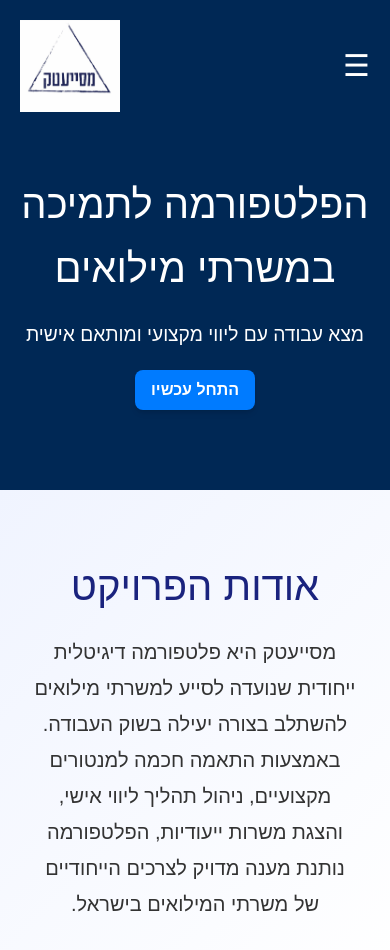
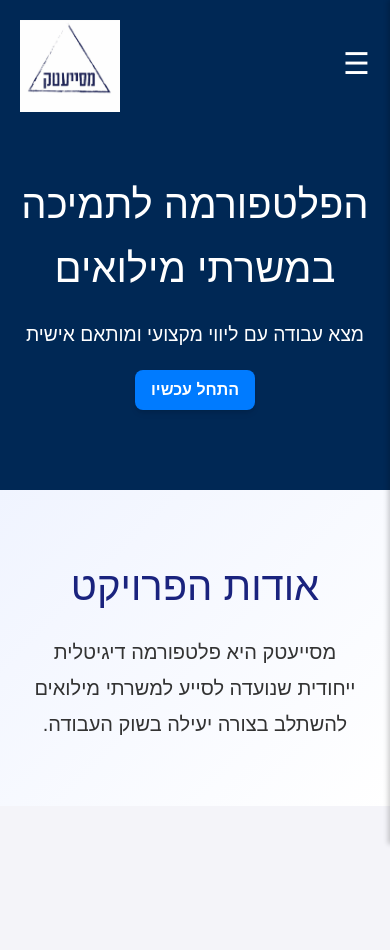
Before and after one commit to yehuda121/mesayaatech-frontend, a Next.js app: page / in a window 390 px wide. Shown: the top 950 px of the page. After the commit the page ends 844 px from the top, so only its background shows below. Built offline with nearby package versions, Linux system fonts and the light colour scheme.

Commit message:
Fix sidebar behavior: always visible on large screens, hamburger menu on small screens. Adjust CSS and layout for responsive landing page.

```diff
--- a/src/app/LandingPage.css
+++ b/src/app/LandingPage.css
@@ -1,4 +1,4 @@
-/* General Reset */
+/* Reset כללי */
 body, h1, h2, h3, p, a, button {
   margin: 0;
   padding: 0;
@@ -14,6 +14,7 @@ body, h1, h2, h3, p, a, button {
   text-align: right;
 }
 
+/* טקסט שמאלי לפי צורך */
 .text-ltr {
   direction: ltr;
   text-align: left;
@@ -27,6 +28,7 @@ body, h1, h2, h3, p, a, button {
   text-align: center;
 }
 
+/* Navbar */
 .navbar {
   display: flex;
   justify-content: space-between;
@@ -35,51 +37,25 @@ body, h1, h2, h3, p, a, button {
   position: relative;
 }
 
+/* לוגו */
 .logo-image {
   width: 100px;
   height: auto;
 }
 
-  /* כפתור המבורגר */
-  .menu-icon {
+/* אייקונים (☰ ✖) */
+.menu-icons {
+  display: none;
+}
+
+.menu-icon, .close-icon {
   font-size: 30px;
   cursor: pointer;
   user-select: none;
-    z-index: 2100;
+  color: white;
 }
 
-  /* תפריט נפתח */
-  .dropdown-menu {
-    position: absolute;
-    top: 70px;
-    right: 20px;
-    background-color: white;
-    border: 1px solid #ddd;
-    box-shadow: 0 5px 15px rgba(0,0,0,0.1);
-    z-index: 1000;
-    padding: 10px;
-    display: flex;
-    flex-direction: column;
-    gap: 10px;
-    opacity: 0;
-    transform: translateY(-10px);
-    pointer-events: none;
-    transition: all 0.3s ease-in-out;
-  }
-
-  .dropdown-menu.open {
-    opacity: 1;
-    transform: translateY(0);
-    pointer-events: auto;
-  }
-
-  .dropdown-menu.closed {
-    opacity: 0;
-    transform: translateY(-10px);
-    pointer-events: none;
-  }
-
-  /* כפתורים */
+/* כפתור כללי */
 .Button {
   background-color: #00509e;
   color: #fff;
@@ -93,6 +69,24 @@ body, h1, h2, h3, p, a, button {
 
 .Button:hover {
   background-color: #003f7d;
+}
+
+/* סיידבר */
+.sidebar {
+  position: fixed;
+  top: 0;
+  right: 0;
+  width: 250px;
+  height: 100%;
+  background-color: #00499c;
+  box-shadow: -2px 0 5px rgba(0,0,0,0.2);
+  padding: 20px;
+  display: flex;
+  flex-direction: column;
+  gap: 15px;
+  transition: transform 0.3s ease-in-out;
+  z-index: 2000;
+  transform: translateX(0); /* תמיד פתוח במסך גדול */
 }
 
 /* Hero Section */
@@ -114,38 +108,25 @@ body, h1, h2, h3, p, a, button {
 }
 
 /* About Section */
-  .about {
-    padding: 40px 20px;
+.aboutSection {
+  padding: 4rem 2rem;
+  background: linear-gradient(135deg, #f0f4ff, #ffffff);
   text-align: center;
+  direction: rtl;
 }
 
-  .about h2 {
-    font-size: 2em;
-    color: #002855;
-    margin-bottom: 20px;
+.aboutSection h2 {
+  font-size: 2.5rem;
+  color: #1a237e;
+  margin-bottom: 1rem;
 }
 
-  .about p {
-    font-size: 1.2em;
-    color: #333;
-  }
-
-  /* Signup Section */
-  .signup {
-    padding: 40px 20px;
-    text-align: center;
-    background-color: #f4f4f9;
-  }
-
-  .signup h2 {
-    font-size: 2em;
-    color: #002855;
-    margin-bottom: 20px;
-  }
-
-  .signup p {
-    font-size: 1.2em;
-    margin-bottom: 20px;
+.aboutSection p {
+  font-size: 1.25rem;
+  line-height: 1.8;
+  max-width: 800px;
+  margin: 0 auto;
+  color: #333333;
 }
 
 /* Footer */
@@ -185,64 +166,22 @@ body, h1, h2, h3, p, a, button {
   opacity: 1;
 }
 
+/* מדיה קווארי למסכים קטנים */
+@media (max-width: 768px) {
+  .menu-icons {
+    display: block;
+    position: absolute;
+    top: 20px;
+    right: 20px;
+    z-index: 2200;
+  }
+
+  /* הסיידבר סגור ברירת מחדל במסכים קטנים */
   .sidebar {
-    position: fixed;
-    margin-top: 20px;
-    top: 0;
-    right: -260px;
-    width: 250px;
-    height: 100%;
-    background-color: #00499c;
-    box-shadow: -2px 0 5px rgba(0,0,0,0.2);
-    padding: 20px;
-    display: flex;
-    flex-direction: column;
-    gap: 15px;
-    transition: right 0.3s ease-in-out;
-    z-index: 2000;
+    transform: translateX(100%);
   }
 
   .sidebar.open {
-    right: 0;
-  }
-  /* כפתור איקס בתוך הסיידבר */
-.close-icon {
-    font-size: 26px;
-    align-self: flex-end;
-    cursor: pointer;
-    margin-bottom: 10px;
-  }
-
-  .nav-links {
-    display: none;
-  }
-  .aboutSection {
-    padding: 4rem 2rem;
-    background: linear-gradient(135deg, #f0f4ff, #ffffff);
-    text-align: center;
-    direction: rtl;
-  }
-
-  .aboutSection h2 {
-    font-size: 2.5rem;
-    color: #1a237e;
-    margin-bottom: 1rem;
-  }
-
-  .aboutSection p {
-    font-size: 1.25rem;
-    line-height: 1.8;
-    max-width: 800px;
-    margin: 0 auto;
-    color: #333333;
-  }
-
-  @media (min-width: 768px) {
-    .menu-icon {
-      display: block;
-    }
-
-    .sidebar {
-      display: flex;
+    transform: translateX(0);
   }
 }
--- a/src/app/LandingPage.js
+++ b/src/app/LandingPage.js
@@ -1,84 +1,3 @@
-// 'use client';
-// import { useEffect, useState } from "react";
-// import { useRouter } from "next/navigation";
-// import "./LandingPage.css";
-// import Button from "../components/Button";
-// import { getLanguage, toggleLanguage } from "./language";
-
-// export default function LandingPage() {
-//   const [language, setLanguage] = useState(getLanguage());
-//   const router = useRouter();
-
-//   const handleToggleLanguage = () => {
-//     const newLang = toggleLanguage();
-//     setLanguage(newLang);
-//   };
-
-//   useEffect(() => {
-//     setLanguage(getLanguage());
-//   }, []);
-
-//   return (
-//     <div>
-//       <header className="header">
-//         <nav className="navbar">
-//           <div className="logo">
-//             <img src="/logo.png" alt="Logo" className="logo-image" />
-//           </div>
-//           <div className="nav-links">
-//             <Button text={language === "he" ? "אודות" : "About"} onClick={() => window.location.href = "#about"} />
-//             <Button text={language === "he" ? "הירשם" : "Sign Up"} onClick={() => router.push("/register")} />
-//             <Button text={language === "he" ? "התחברות" : "Login"} onClick={() => window.location.href = "#login"} />
-//             <Button text={language === "he" ? "🇮🇱 עברית" : "English"} onClick={handleToggleLanguage} />
-//             <Button text="כניסה לדף הבית של מנטור (זמני)" onClick={() => router.push("/pages/mentor/MentorHomePage")} />
-//             <Button text="HomePageReserve" onClick={() => router.push("/pages/reserve/ReserveHomePage")} />
-//             <Button text={language === "he" ? "נהל" : "admin"} onClick={() => router.push("/admin")} />
-//           </div>
-//         </nav>
-
-//         <div className="hero">
-//           <h1>{language === "he" ? "הפלטפורמה לתמיכה במשרתי מילואים" : "The Platform for Reservist Support"}</h1>
-//           <p>{language === "he" ? "מצא עבודה עם ליווי מקצועי ומותאם אישית" : "Find a job with professional and personalized guidance"}</p>
-//           <Button text={language === "he" ? "התחל עכשיו" : "Get Started"} onClick={() => window.location.href = "#signup"} />
-//         </div>
-//       </header>
-
-//       <section id="about" className="py-16 text-center">
-//         <h3 className="text-3xl font-bold">למה מסייעטק?</h3>
-//         <div className="flex justify-center mt-6 space-x-8">
-//           <div className="w-1/4 p-4 bg-white shadow-lg rounded-lg">
-//             <h4 className="font-bold text-xl">🎯 התאמה חכמה</h4>
-//             <p>מצא מנטור רלוונטי לפי תחום ומיקום</p>
-//           </div>
-//           <div className="w-1/4 p-4 bg-white shadow-lg rounded-lg">
-//             <h4 className="font-bold text-xl">📝 הכנה לראיונות</h4>
-//             <p>קבל פידבק AI לשיפור הראיונות</p>
-//           </div>
-//           <div className="w-1/4 p-4 bg-white shadow-lg rounded-lg">
-//             <h4 className="font-bold text-xl">💼 משרות בלעדיות</h4>
-//             <p>עיין בהזדמנויות עבודה שמציעים שגרירים</p>
-//           </div>
-//         </div>
-//       </section>
-
-//       <main>
-//         <section id="about" className="about">
-//           <h2>{language === "he" ? "אודות הפלטפורמה" : "About the Platform"}</h2>
-//           <p>
-//             {language === "he"
-//               ? "מסייעטק נועדה לסייע למשרתי מילואים להשתלב בשוק העבודה בעזרת חיבור למנטורים מקצועיים..."
-//               : "Mesayaatech is designed to help reservists integrate into the job market through professional mentoring..."}
-//           </p>
-//         </section>
-//       </main>
-
-//       <footer className="footer">
-//         <p>{language === "he" ? "© כל הזכויות שמורות למסייעטק 2025" : "© All rights reserved to Mesayaatech 2025"}</p>
-//       </footer>
-//     </div>
-//   );
-// }
-
 'use client';
 
 import { useEffect, useState, useRef } from "react";
@@ -125,15 +44,22 @@ export default function LandingPage() {
             <img src="/logo.png" alt="Logo" className="logo-image" />
           </div>
 
-          {!menuOpen && (
-            <div className="menu-icon" onClick={toggleMenu}>
-              ☰
-            </div>
-          )}
+          {/* אייקונים להצגה במסכים קטנים בלבד */}
+          <div className="menu-icons">
+            {!menuOpen && (
+              <div className="menu-icon" onClick={toggleMenu}>
+                ☰
+              </div>
+            )}
+            {menuOpen && (
+              <div className="close-icon" onClick={toggleMenu}>
+                ✖
+              </div>
+            )}
+          </div>
 
-          <div className={`sidebar ${menuOpen ? 'open' : ''}`} ref={menuRef}>
-            <div className="close-icon" onClick={toggleMenu}>✖</div>
-            <Button text={language === "he" ?  "English" : "🇮🇱 עברית"} onClick={() => { setMenuOpen(false); handleToggleLanguage(); }} />
+          <div className={`sidebar ${menuOpen ? 'open' : 'closed'}`} ref={menuRef}>
+            <Button text={language === "he" ? "English" : "🇮🇱 עברית"} onClick={() => { setMenuOpen(false); handleToggleLanguage(); }} />
             <Button text={language === "he" ? "הרשמה" : "Sign Up"} onClick={() => { setMenuOpen(false); router.push("/register"); }} />
             <Button text={language === "he" ? "התחברות עם חשבון קיים" : "Login"} onClick={() => { setMenuOpen(false); window.location.href = "#login"; }} />
             <Button text="כניסה לדף הבית של מנטור (זמני)" onClick={() => { setMenuOpen(false); router.push("/pages/mentor/MentorHomePage"); }} />
@@ -149,12 +75,13 @@ export default function LandingPage() {
           <Button text={language === "he" ? "התחל עכשיו" : "Get Started"} onClick={() => window.location.href = "#signup"} />
         </div>
       </header>
+
       <section className="aboutSection" id="aboutSection">
         <h2>{language === "he" ? "אודות הפרויקט" : "About the Project"}</h2>
         <p>
           {language === "he"
-            ? "מסייעטק היא פלטפורמה דיגיטלית ייחודית שנועדה לסייע למשרתי מילואים להשתלב בצורה יעילה בשוק העבודה. באמצעות התאמה חכמה למנטורים מקצועיים, ניהול תהליך ליווי אישי, והצגת משרות ייעודיות, הפלטפורמה נותנת מענה מדויק לצרכים הייחודיים של משרתי המילואים בישראל."
-            : "Mesayaatech is a unique digital platform designed to help Israeli reservists integrate effectively into the workforce. Through smart matching with professional mentors, personalized mentoring management, and a dedicated job board, the platform addresses the specific needs of reservists in Israel."}
+            ? "מסייעטק היא פלטפורמה דיגיטלית ייחודית שנועדה לסייע למשרתי מילואים להשתלב בצורה יעילה בשוק העבודה."
+            : "Mesayaatech is a unique digital platform designed to help Israeli reservists integrate effectively into the workforce."}
         </p>
       </section>
     </div>
```
Also changed, not shown: src/app/utils/firebase.js (added, +23 -0 lines). Lines whose indentation alone changed are shown as unchanged.
